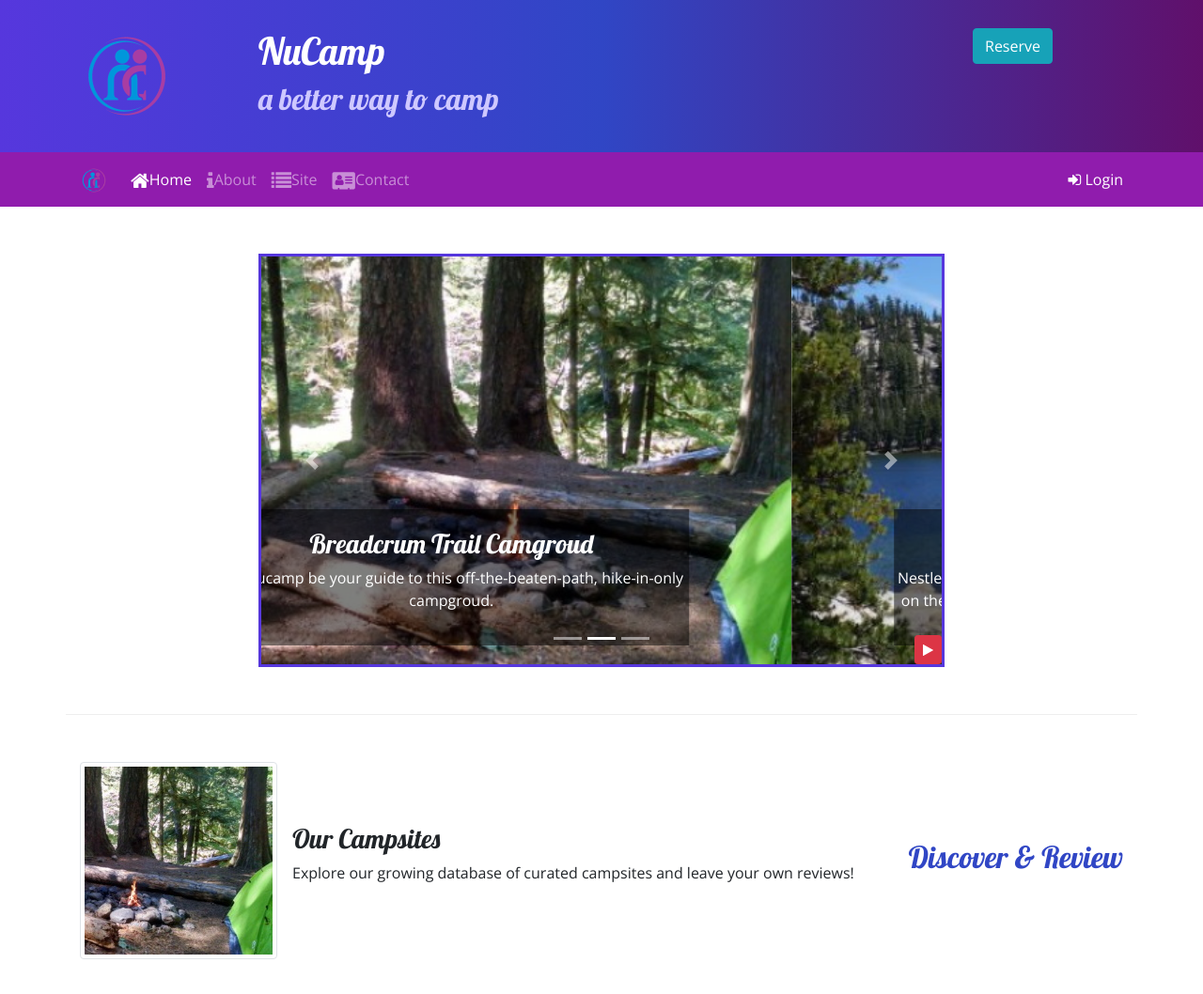
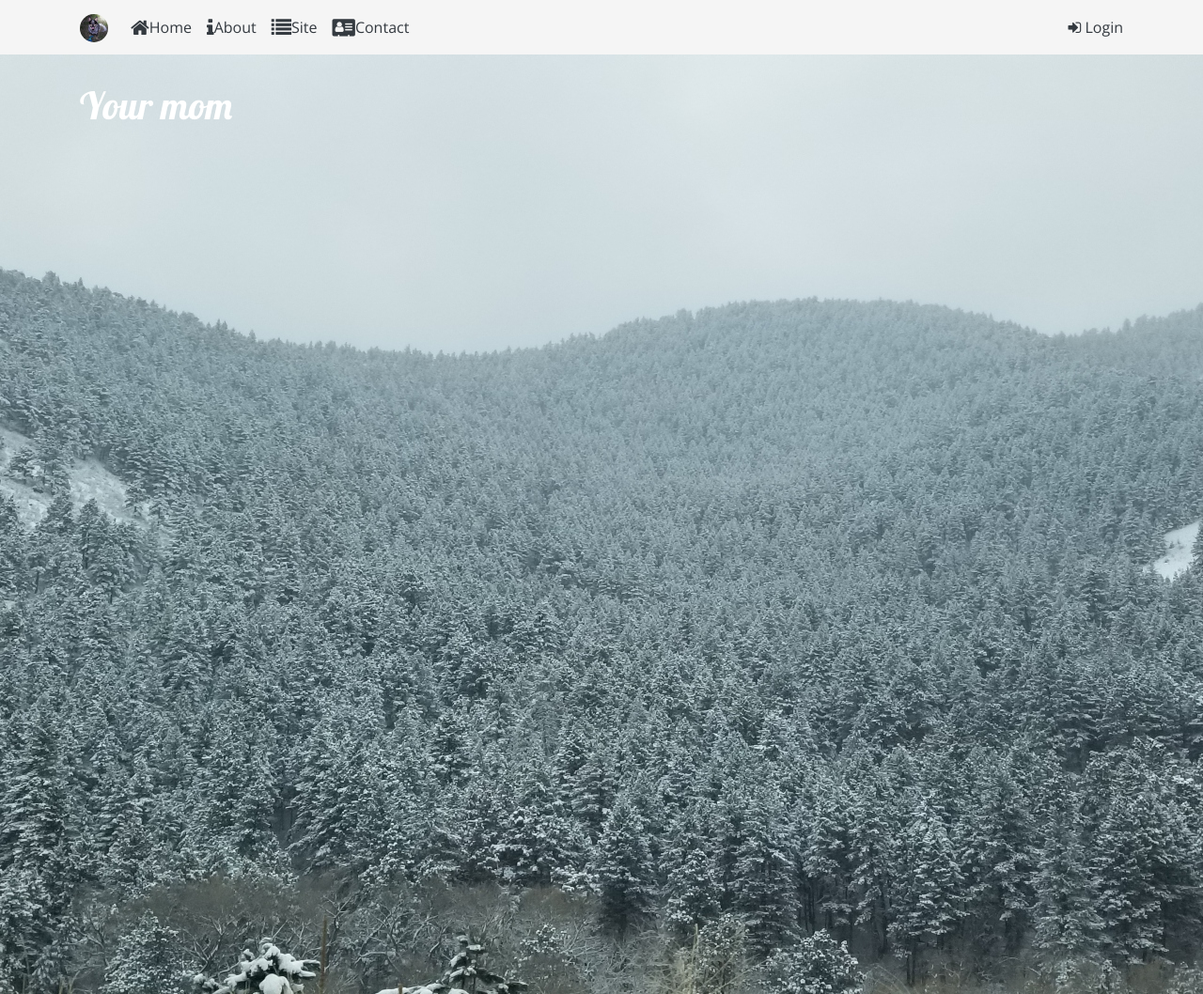
Before and after one commit to TheNayster/Project, a website: page index.html in a window 1280 px wide. Shown: the top 1058 px of the page at 94% size. Drawn offline with nearby package versions, Linux system fonts and the light colour scheme; files whose address does not match are found by name.

Commit message:
Updated website

```diff
--- a/css/styles.scss
+++ b/css/styles.scss
@@ -4,6 +4,8 @@ $color-pale: #cec8ff;
 $color-mid: #901cad;
 $color-dark: #60106b;
 $color-black-transparent: rgba(0,0,0,0.5);
+$Snow:#f5f5f5;
+
 
 $color-teal: #17A2B8;
 
@@ -38,6 +40,7 @@ header {
     padding: 30px;
     background-image: linear-gradient(to right, $color-secondary, $color-primary, $color-dark);
     color: white;
+    min-height: 1000px;
 }
 
 .row-content {
@@ -47,7 +50,7 @@ header {
 }
 
 .navbar-dark {
-    background-color: $color-mid;
+    background-color: $Snow;
 }
 
 .carousel-caption {
@@ -78,3 +81,14 @@ header {
     color: white;
     }
 }
+
+.parallax{
+    background-image: url("/img/BG.jpg");
+    background-attachment: fixed;
+    background-repeat: no-repeat;
+    background-size: 2000px 1000px;
+}
+
+img{
+    border-radius: 50%;
+}
--- a/index.html
+++ b/index.html
@@ -16,23 +16,45 @@
 
 
     <meta charset="utf-8" />
-    <title>NuCamp: A Better Way To Camp</title>
+    <title>Portfolio</title>
 </head>
 
 <body>
-    <header class="jumbotron jumbotron-fluid">
+    <nav class="navbar navbar-expand-sm navbar-dark sticky-top">
+        <div class="container">
+            <a class="navbar-brand" href="#">
+                <img src="img/Luna.jpg" height="30" width="30" /></a>
+            <button class="navbar-toggler" type="button" data-toggle="collapse" data-target="#numpNavbar">
+                <span class="navbar-toggler-icon"></span>
+            </button>
+            <div class="collapse navbar-collapse" id="numpNavbar">
+                <ul class="navbar-nav">
+                    <li class="nav-item active">
+                        <a class="nav-link text-dark" href="#"><i class=" fa fa-home fa-lg"></i>Home</a>
+                    </li>
+                    <li class="nav-item">
+                        <a class="nav-link text-dark" href="aboutus.html"><i class=" fa fa-info fa-lg"></i>About</a>
+                    </li>
+                    <li class="nav-item ">
+                        <a class="nav-link text-dark" href="#"><i class=" fa fa-list fa-lg"></i>Site</a>
+                    </li>
+                    <li class="nav-item ">
+                        <a class="nav-link text-dark" href="contactus.html"><i class=" fa fa-address-card fa-lg"></i>Contact</a>
+                    </li>
+                </ul>
+                <span class="navbar-text ml-auto ">
+                    <a class="text-dark" role="button" data-toggle="modal" data-target="#loginButton">
+                        <i class="fa fa-sign-in "></i> Login
+                    </a>
+                </span>
+            </div>
+        </div>
+    </nav>
+    <header class="jumbotron jumbotron-fluid parallax">
         <div class="container">
             <div class="row">
-                <div class="col-4 col-sm-3 col-md-2 align-self-center">
-                    <img src="img/logo.png" class="img-fluid" />
-                </div>
                 <div class="col">
-                    <h1>NuCamp</h1>
-                    <h2>a better way to camp</h2>
-                </div>
-                <div class="col-md-4 col-xl-2">
-                    <a role="button" data-toggle="modal" data-target="#reserveButton"
-                        class="btn btn-info text-white">Reserve</a>
+                    <h1>Your mom</h1>
                 </div>
             </div>
         </div>
@@ -94,36 +116,7 @@
         </div>
     </div>
 
-    <nav class="navbar navbar-expand-sm navbar-dark sticky-top">
-        <div class="container">
-            <a class="navbar-brand" href="#">
-                <img src="img/logo.png" height="30" width="30" /></a>
-            <button class="navbar-toggler" type="button" data-toggle="collapse" data-target="#numpNavbar">
-                <span class="navbar-toggler-icon"></span>
-            </button>
-            <div class="collapse navbar-collapse" id="numpNavbar">
-                <ul class="navbar-nav">
-                    <li class="nav-item active">
-                        <a class="nav-link" href="#"><i class=" fa fa-home fa-lg"></i>Home</a>
-                    </li>
-                    <li class="nav-item">
-                        <a class="nav-link" href="aboutus.html"><i class=" fa fa-info fa-lg"></i>About</a>
-                    </li>
-                    <li class="nav-item ">
-                        <a class="nav-link" href="#"><i class=" fa fa-list fa-lg"></i>Site</a>
-                    </li>
-                    <li class="nav-item ">
-                        <a class="nav-link" href="contactus.html"><i class=" fa fa-address-card fa-lg"></i>Contact</a>
-                    </li>
-                </ul>
-                <span class="navbar-text ml-auto">
-                    <a role="button" data-toggle="modal" data-target="#loginButton">
-                        <i class="fa fa-sign-in"></i> Login
-                    </a>
-                </span>
-            </div>
-        </div>
-    </nav>
+
 
     <div id="loginButton" class="modal fade" role="dialog">
         <div class="modal-dialog" role="document">
@@ -168,65 +161,11 @@
 
 
     <div class="container">
-
-        <div class="row row-content">
-            <div class="col-md-8 mx-auto">
-                <div id="homeCarousel" class="carousel slide" data-ride="carousel">
-                    <ol class="carousel-indicators">
-                        <li data-target="#homeCarousel" data-slide-to="0" class="active"></li>
-                        <li data-target="#homeCarousel" data-slide-to="1"></li>
-                        <li data-target="#homeCarousel" data-slide-to="2"></li>
-                    </ol>
-                    <div class="carousel-inner">
-                        <div class="carousel-item active">
-                            <img class="d-block w-100" src="img/breadcrumb-trail.jpg" alt="Breadcrumb Trail Campground">
-                            <div class="carousel-caption">
-                                <h3>Breadcrum Trail Camgroud</h3>
-                                <p class="d-none d-sm-block">Let Nucamp be your guide to this off-the-beaten-path,
-                                    hike-in-only campgroud.</p>
-                            </div>
-                        </div>
-                        <div class="carousel-item">
-                            <img class="d-block w-100" src="img/react-lake.jpg" alt="React Lake Campground">
-                            <div class="carousel-caption">
-                                <h3>React Lake Campground</h3>
-                                <p class="d-none d-sm-block">Nestled in the foothills of the Chrome Mountains, this
-                                    campground on the shores
-                                    of the pristine React Lake is a favorite for fly fishers.</p>
-                            </div>
-                        </div>
-                        <div class="carousel-item">
-                            <img class="d-block w-100" src="img/chrome-river.jpg" alt="Chrome River Campground">
-                            <div class="carousel-caption">
-                                <h3>Chrome River Campground</h3>
-                                <p class="d-none d-sm-block">Spend a few sunny days and starry nights beneath a canopy
-                                    of old-growth firs at
-                                    this enchanting spot by the Chrome River.</p>
-                            </div>
-                        </div>
-                    </div>
-
-                    <a class="carousel-control-prev" href="#homeCarousel" role="button" data-slide="prev">
-                        <span class="carousel-control-prev-icon"></span>
-                        <span class="sr-only">Previous</span>
-                    </a>
-                    <a class="carousel-control-next" href="#homeCarousel" role="button" data-slide="next">
-                        <span class="carousel-control-next-icon"></span>
-                        <span class="sr-only">Next</span>
-                    </a>
-
-                        <button class="btn btn-danger btn-sm" id="carouselButton">
-                            <i class="fa fa-play"></i>
-                        </button>
-
-                </div>
-            </div>
-        </div>
-
         <div class="row row-content align-items-center">
             <div class="col-sm-4 order-sm-last col-md-3">
                 <h2 class="text-sm-right">Discover & Review</h2>
             </div>
+
             <div class="col">
                 <div class="media">
                     <img class="d-flex mr-3 img-thumbnail" src="img/breadcrumb-trail-thumb.jpg"
```
Also changed, not shown: css/styles.css, img/BG.jpg (added), img/Dog.jpg (added), img/Luna.jpg (added), 12 other files.
